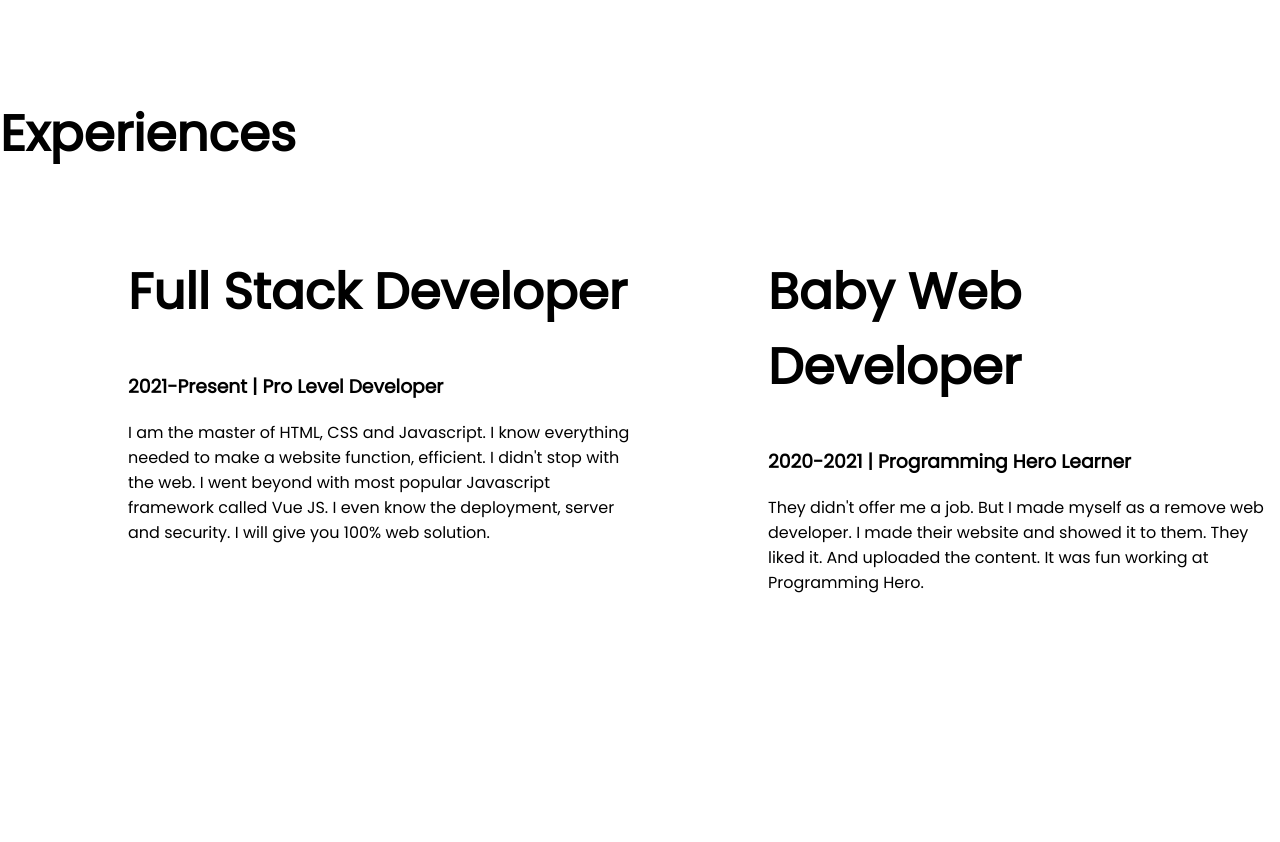
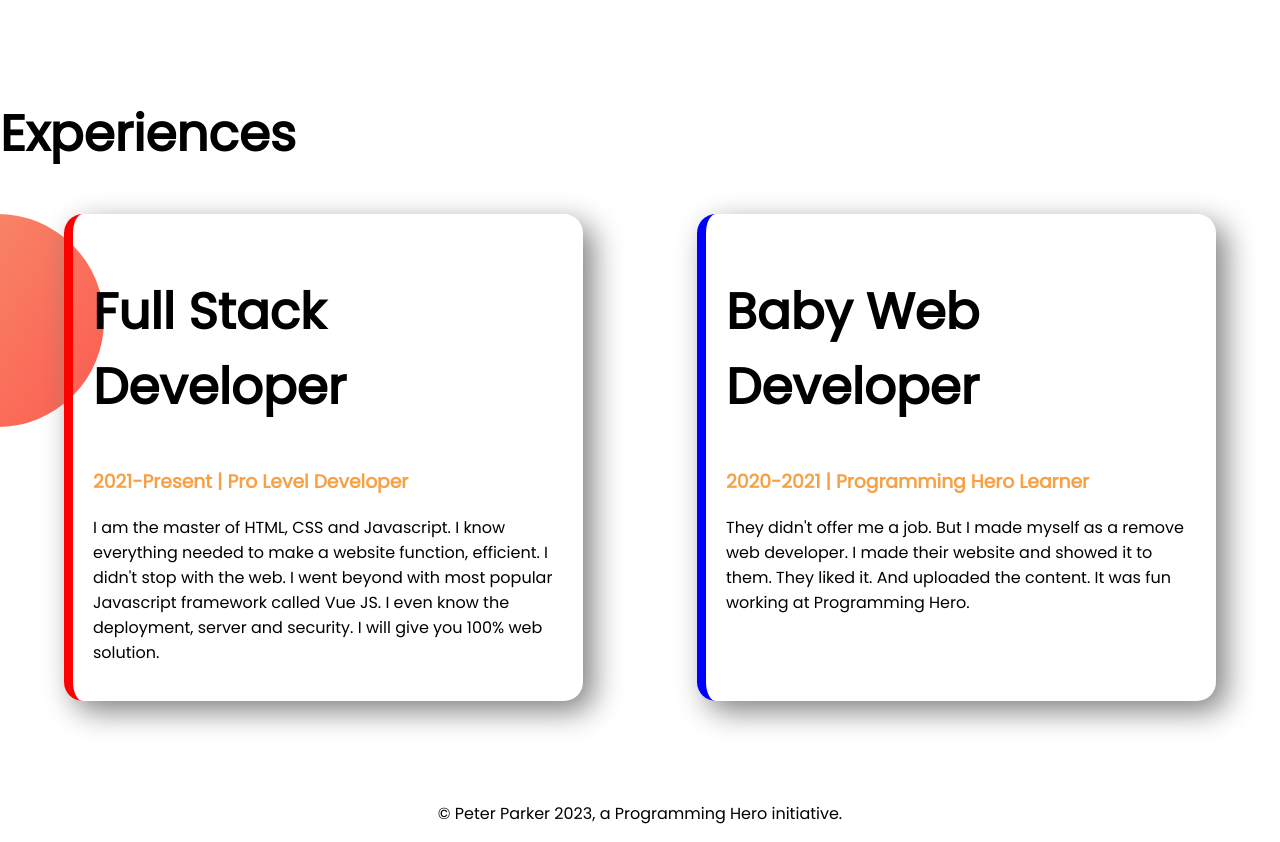
Before and after one commit to MuNiRa369/developer-portfolio, a plain HTML site: page index.html in a window 1280 px wide. Shown: the part 919-1761 px from the top of the page. Before the commit the page ends 1630 px from the top, so only its background shows below. Drawn offline with Linux system fonts and the light colour scheme.

Commit message:
finished portfolipo

```diff
--- a/index.html
+++ b/index.html
@@ -46,27 +46,32 @@
       </div>
     </section>
     <!-- experiment section -->
-    <section class="experience">
+    <section>
       <h1>Experiences</h1>
-      <div class="flaxible-container">
-        <div class="half-width">
+
+      <div class="flaxible-container backgroung-img">
+        <div id="bdr" class="half-width box-shadow">
           <h1>Full Stack Developer</h1>
-          <h3>2021-Present | Pro Level Developer</h3>
+          <h3 class="or">2021-Present | Pro Level Developer</h3>
           <p>
             I am the master of HTML, CSS and Javascript. I know everything needed to make a website function, efficient. I didn't stop with the web. I
             went beyond with most popular Javascript framework called Vue JS. I even know the deployment, server and security. I will give you 100%
             web solution.
           </p>
         </div>
-        <div class="half-width">
+        <div id="bdb" class="half-width box-shadow">
           <h1>Baby Web Developer</h1>
-          <h3>2020-2021 | Programming Hero Learner</h3>
+          <h3 class="or">2020-2021 | Programming Hero Learner</h3>
           <p>
             They didn't offer me a job. But I made myself as a remove web developer. I made their website and showed it to them. They liked it. And
             uploaded the content. It was fun working at Programming Hero.
           </p>
         </div>
       </div>
+
     </section>
   </body>
+  <footer>
+    <p>© Peter Parker 2023, a Programming Hero initiative.</p>
+  </footer>
 </html>
--- a/style.css
+++ b/style.css
@@ -58,7 +58,29 @@ h1{
 /* Dream section End */
 
 /* Experience section */
-.experience{
-
+.box-shadow{
+    box-shadow: 10px 10px 30px gray;
+    border-radius: 19px;
+    margin-right: 5%;
+    margin-left: 5%;
+    padding: 20px;
+}
+#bdr{
+    border-left: 9px solid red;
+    margin-right: 50px;
+}
+#bdb{
+    border-left: 9px solid blue;
+}
+.backgroung-img{
+    background-image: url(images/exp-bg.png);
+    background-repeat: no-repeat;
+    margin-top: 1000 px;
 }
 /* Experience section end */
+
+/* Footer section */
+    footer p{
+        text-align: center;
+    }
+/* Footer section end */
```
